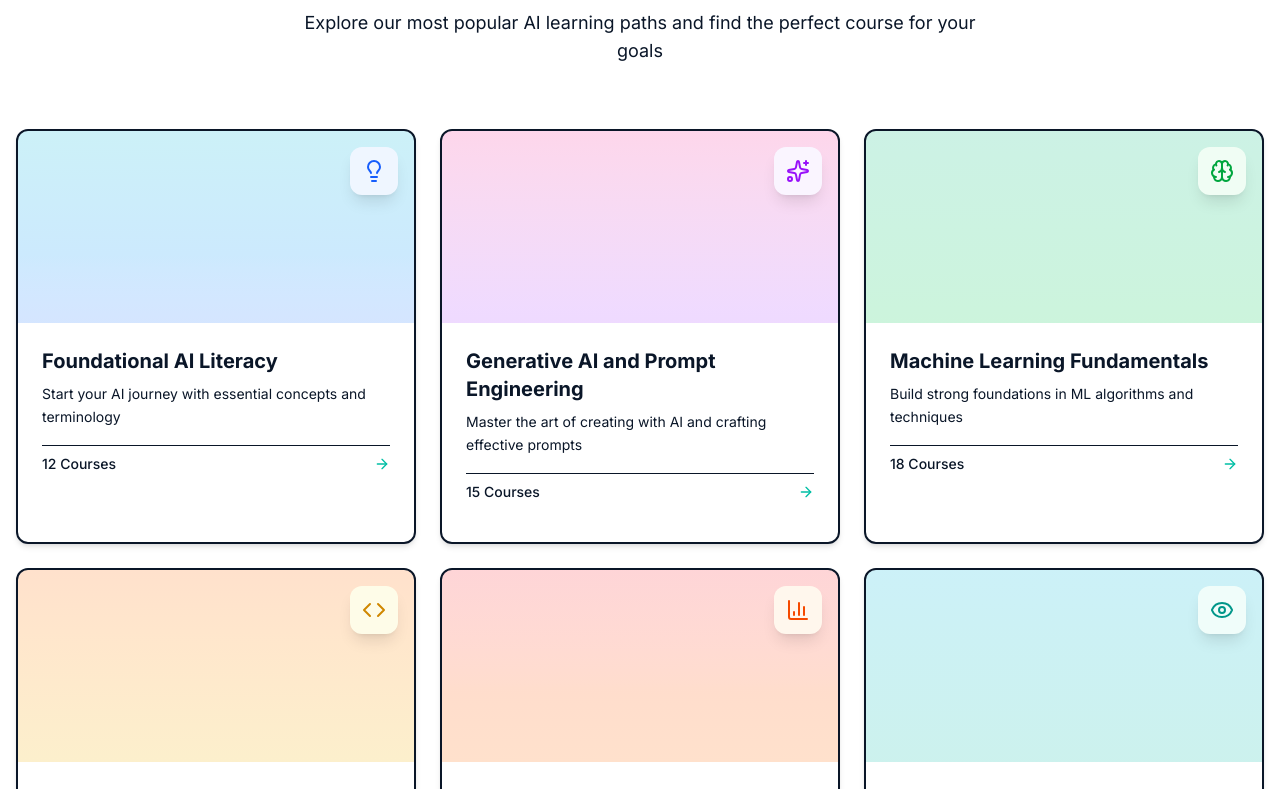
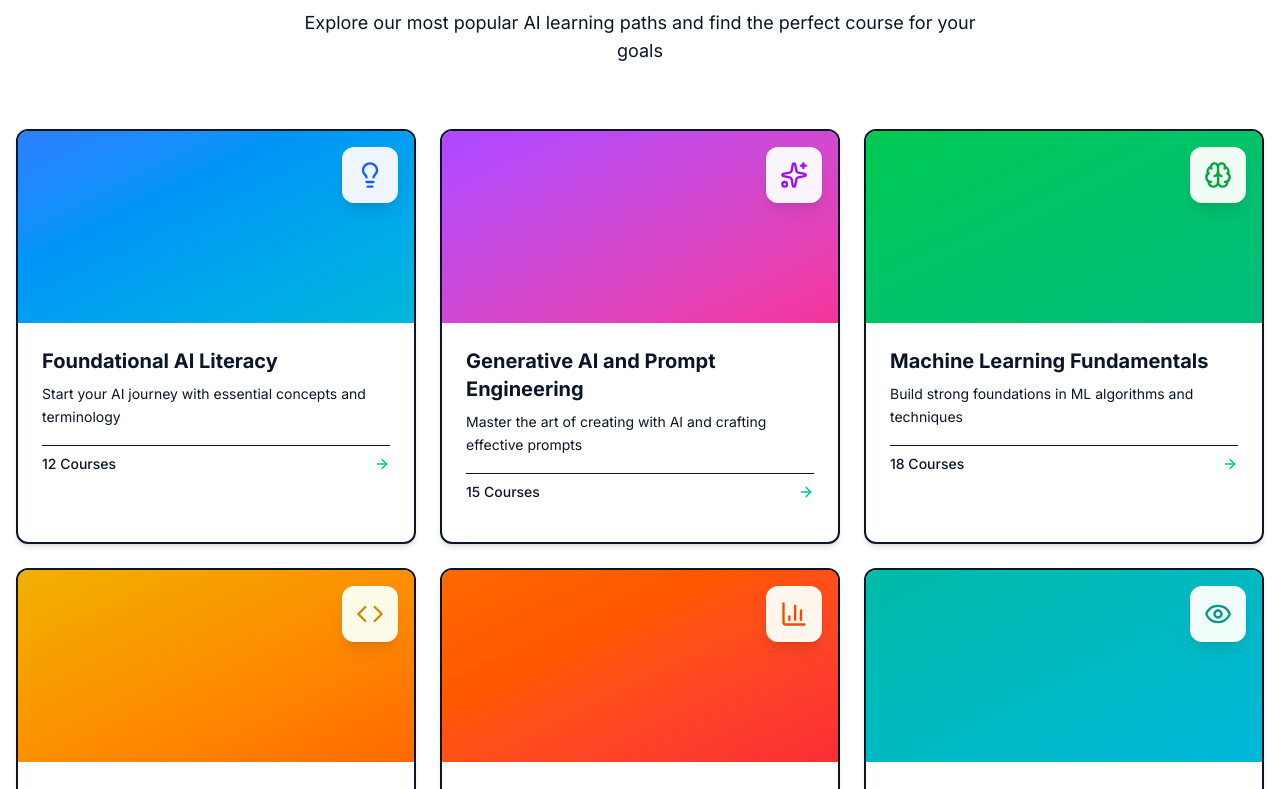
Before and after one commit to bobster316/ai-bytes-learning, a Next.js app: page / in a window 1280 px wide. Shown: the part 980-1769 px from the top of the page. Built offline with nearby package versions, Linux system fonts and the light colour scheme; no server answers.

Commit message:
Add gradient fallback for category images
- Added colored gradient background matching each category
- Added onError handler to hide broken images
- Gradient will show if images fail to load
- Increased icon size for better visibility
- Better visual feedback even without external images

```diff
--- a/app/page.tsx
+++ b/app/page.tsx
@@ -304,20 +304,24 @@ export default function Home() {
               >
                 <Card className="relative h-full bg-card border-2 border-border shadow-md hover:shadow-2xl hover:border-[#00BFA5]/50 transition-all duration-300 group-hover:-translate-y-2 overflow-hidden">
                   {/* Image Section */}
-                  <div className="relative h-48 overflow-hidden">
+                  <div className={`relative h-48 overflow-hidden bg-gradient-to-br ${category.color}`}>
                     <img
                       src={category.image}
                       alt={category.title}
                       className="w-full h-full object-cover group-hover:scale-110 transition-transform duration-500"
                       loading="lazy"
+                      onError={(e) => {
+                        const target = e.target as HTMLImageElement;
+                        target.style.display = 'none';
+                      }}
                     />
                     {/* Gradient Overlay */}
-                    <div className={`absolute inset-0 bg-gradient-to-t ${category.color} opacity-20 group-hover:opacity-30 transition-opacity duration-300`}></div>
+                    <div className={`absolute inset-0 bg-gradient-to-br ${category.color} opacity-30 group-hover:opacity-40 transition-opacity duration-300`}></div>
 
                     {/* Icon Badge */}
                     <div className="absolute top-4 right-4">
-                      <div className={`w-12 h-12 rounded-xl ${category.bgColor} backdrop-blur-sm flex items-center justify-center shadow-lg`}>
-                        <category.icon className={`w-6 h-6 ${category.iconColor}`} />
+                      <div className={`w-14 h-14 rounded-xl ${category.bgColor} backdrop-blur-sm flex items-center justify-center shadow-lg`}>
+                        <category.icon className={`w-7 h-7 ${category.iconColor}`} />
                       </div>
                     </div>
                   </div>
```
